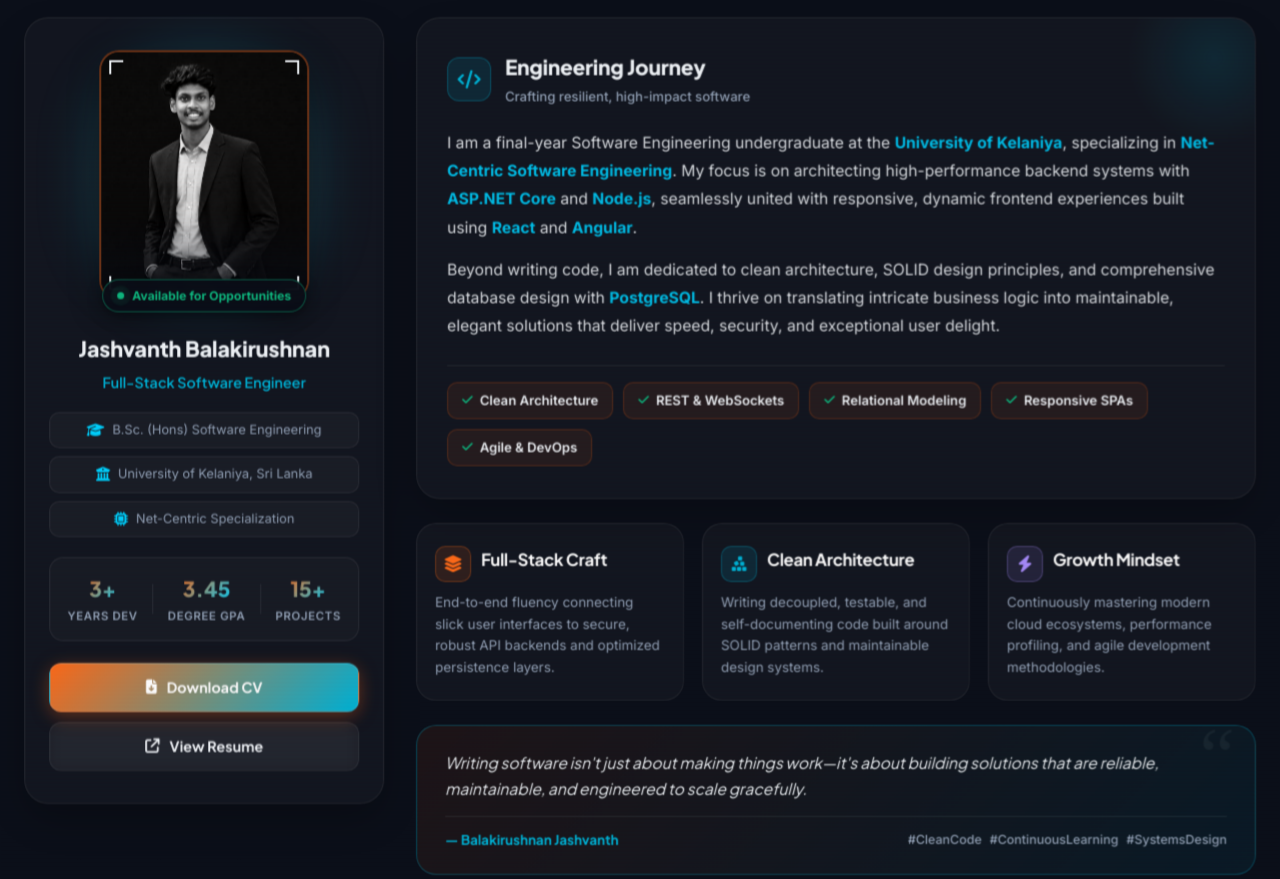
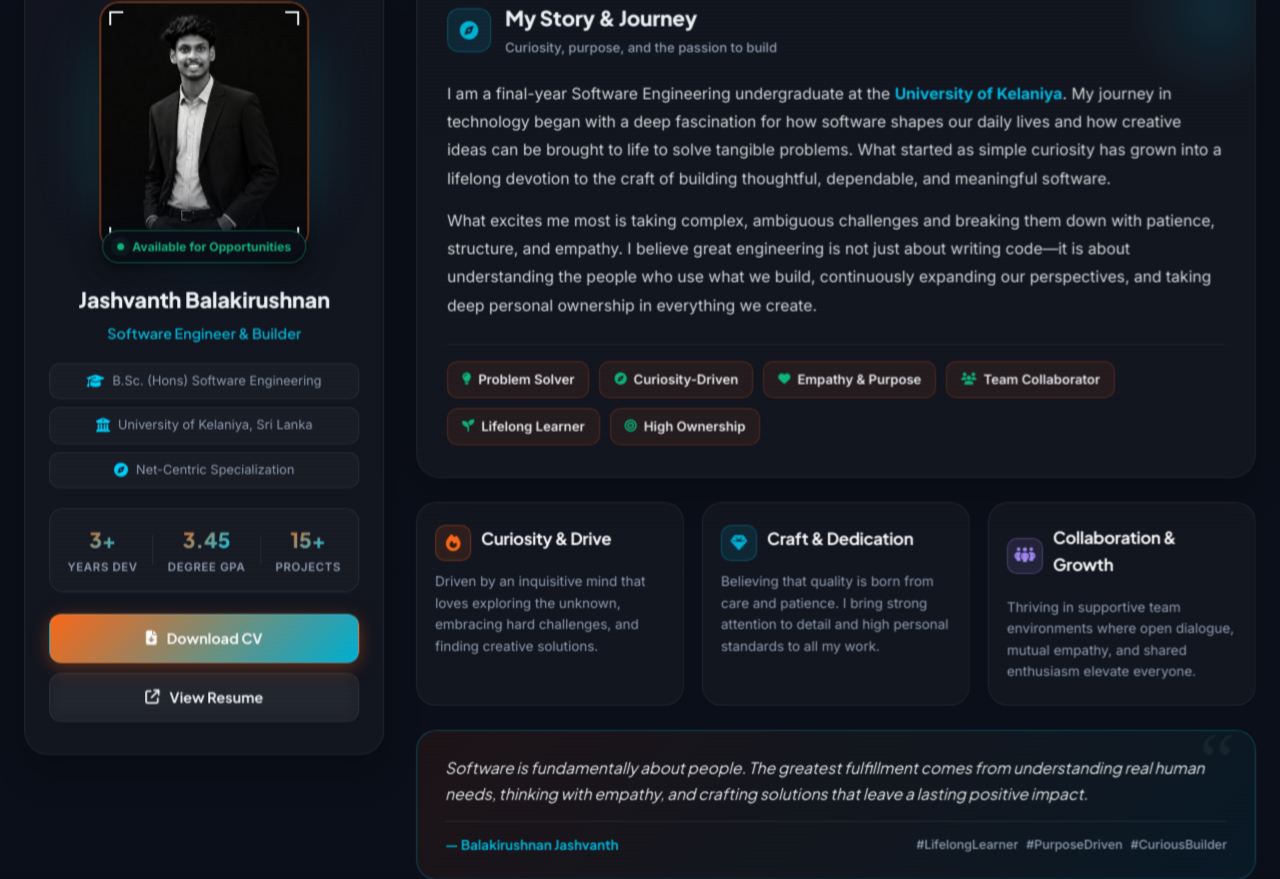
Before and after one commit to jashvanth370/React_Portfolio, a React (Vite) app: page / in a window 1280 px wide. Shown: the part 1218-2097 px from the top of the page. Built offline with nearby package versions, Linux system fonts and the light colour scheme.

Commit message:
feat: add About and Hero components for the portfolio application

```diff
--- a/src/components/About.jsx
+++ b/src/components/About.jsx
@@ -20,7 +20,7 @@ export default function About() {
           </Reveal>
 
           <Reveal className="about-subtitle">
-            Bridging scalable software architecture, clean code principles, and intuitive user experiences.
+            Driven by curiosity, craft, and a relentless passion for turning real-world problems into meaningful solutions.
           </Reveal>
         </div>
 
@@ -55,7 +55,7 @@ export default function About() {
 
             <div className="about-profile-info">
               <h3 className="about-profile-name">Jashvanth Balakirushnan</h3>
-              <p className="about-profile-title">Full-Stack Software Engineer</p>
+              <p className="about-profile-title">Software Engineer &amp; Builder</p>
 
               <div className="about-meta-list">
                 <div className="about-meta-item">
@@ -67,7 +67,7 @@ export default function About() {
                   <span>University of Kelaniya, Sri Lanka</span>
                 </div>
                 <div className="about-meta-item">
-                  <i className="fa-solid fa-microchip"></i>
+                  <i className="fa-solid fa-compass"></i>
                   <span>Net-Centric Specialization</span>
                 </div>
               </div>
@@ -117,68 +117,69 @@ export default function About() {
 
               <div className="about-card-top">
                 <div className="about-card-icon-box">
-                  <i className="fa-solid fa-code"></i>
+                  <i className="fa-solid fa-compass"></i>
                 </div>
                 <div>
-                  <h3 className="about-card-heading">Engineering Journey</h3>
-                  <span className="about-card-sub">Crafting resilient, high-impact software</span>
+                  <h3 className="about-card-heading">My Story &amp; Journey</h3>
+                  <span className="about-card-sub">Curiosity, purpose, and the passion to build</span>
                 </div>
               </div>
 
               <div className="about-bio-text">
                 <p>
-                  I am a final-year Software Engineering undergraduate at the <strong>University of Kelaniya</strong>, specializing in <strong>Net-Centric Software Engineering</strong>. My focus is on architecting high-performance backend systems with <strong>ASP.NET Core</strong> and <strong>Node.js</strong>, seamlessly united with responsive, dynamic frontend experiences built using <strong>React</strong> and <strong>Angular</strong>.
+                  I am a final-year Software Engineering undergraduate at the <strong>University of Kelaniya</strong>. My journey in technology began with a deep fascination for how software shapes our daily lives and how creative ideas can be brought to life to solve tangible problems. What started as simple curiosity has grown into a lifelong devotion to the craft of building thoughtful, dependable, and meaningful software.
                 </p>
                 <p>
-                  Beyond writing code, I am dedicated to clean architecture, SOLID design principles, and comprehensive database design with <strong>PostgreSQL</strong>. I thrive on translating intricate business logic into maintainable, elegant solutions that deliver speed, security, and exceptional user delight.
+                  What excites me most is taking complex, ambiguous challenges and breaking them down with patience, structure, and empathy. I believe great engineering is not just about writing code—it is about understanding the people who use what we build, continuously expanding our perspectives, and taking deep personal ownership in everything we create.
                 </p>
               </div>
 
-              {/* Core Competencies Badges */}
+              {/* Personal Strengths / Values Badges */}
               <div className="about-competencies">
-                <span className="comp-tag"><i className="fa-solid fa-check"></i> Clean Architecture</span>
-                <span className="comp-tag"><i className="fa-solid fa-check"></i> REST &amp; WebSockets</span>
-                <span className="comp-tag"><i className="fa-solid fa-check"></i> Relational Modeling</span>
-                <span className="comp-tag"><i className="fa-solid fa-check"></i> Responsive SPAs</span>
-                <span className="comp-tag"><i className="fa-solid fa-check"></i> Agile &amp; DevOps</span>
+                <span className="comp-tag"><i className="fa-solid fa-lightbulb"></i> Problem Solver</span>
+                <span className="comp-tag"><i className="fa-solid fa-compass"></i> Curiosity-Driven</span>
+                <span className="comp-tag"><i className="fa-solid fa-heart"></i> Empathy &amp; Purpose</span>
+                <span className="comp-tag"><i className="fa-solid fa-users"></i> Team Collaborator</span>
+                <span className="comp-tag"><i className="fa-solid fa-seedling"></i> Lifelong Learner</span>
+                <span className="comp-tag"><i className="fa-solid fa-bullseye"></i> High Ownership</span>
               </div>
             </Reveal>
 
-            {/* Bento Card 2: Three Engineering Pillars */}
+            {/* Bento Card 2: Three Personal Pillars */}
             <div className="about-pillars-grid">
               <Reveal variant="reveal-right" className="about-pillar-box pillar-orange">
                 <div className="pillar-header">
                   <div className="pillar-icon">
-                    <i className="fa-solid fa-layer-group"></i>
+                    <i className="fa-solid fa-fire"></i>
                   </div>
-                  <h4 className="pillar-name">Full-Stack Craft</h4>
+                  <h4 className="pillar-name">Curiosity &amp; Drive</h4>
                 </div>
                 <p className="pillar-summary">
-                  End-to-end fluency connecting slick user interfaces to secure, robust API backends and optimized persistence layers.
+                  Driven by an inquisitive mind that loves exploring the unknown, embracing hard challenges, and finding creative solutions.
                 </p>
               </Reveal>
 
               <Reveal variant="reveal-right" className="about-pillar-box pillar-cyan">
                 <div className="pillar-header">
                   <div className="pillar-icon">
-                    <i className="fa-solid fa-cubes-stacked"></i>
+                    <i className="fa-solid fa-gem"></i>
                   </div>
-                  <h4 className="pillar-name">Clean Architecture</h4>
+                  <h4 className="pillar-name">Craft &amp; Dedication</h4>
                 </div>
                 <p className="pillar-summary">
-                  Writing decoupled, testable, and self-documenting code built around SOLID patterns and maintainable design systems.
+                  Believing that quality is born from care and patience. I bring strong attention to detail and high personal standards to all my work.
                 </p>
               </Reveal>
 
               <Reveal variant="reveal-right" className="about-pillar-box pillar-purple">
                 <div className="pillar-header">
                   <div className="pillar-icon">
-                    <i className="fa-solid fa-bolt"></i>
+                    <i className="fa-solid fa-people-group"></i>
                   </div>
-                  <h4 className="pillar-name">Growth Mindset</h4>
+                  <h4 className="pillar-name">Collaboration &amp; Growth</h4>
                 </div>
                 <p className="pillar-summary">
-                  Continuously mastering modern cloud ecosystems, performance profiling, and agile development methodologies.
+                  Thriving in supportive team environments where open dialogue, mutual empathy, and shared enthusiasm elevate everyone.
                 </p>
               </Reveal>
             </div>
@@ -187,14 +188,14 @@ export default function About() {
             <Reveal variant="reveal-right" className="about-quote-card">
               <div className="quote-mark">“</div>
               <p className="quote-text">
-                Writing software isn&apos;t just about making things work—it&apos;s about building solutions that are reliable, maintainable, and engineered to scale gracefully.
+                Software is fundamentally about people. The greatest fulfillment comes from understanding real human needs, thinking with empathy, and crafting solutions that leave a lasting positive impact.
               </p>
               <div className="quote-author-row">
                 <span className="quote-author">— Balakirushnan Jashvanth</span>
                 <div className="quote-hashtags">
-                  <span>#CleanCode</span>
-                  <span>#ContinuousLearning</span>
-                  <span>#SystemsDesign</span>
+                  <span>#LifelongLearner</span>
+                  <span>#PurposeDriven</span>
+                  <span>#CuriousBuilder</span>
                 </div>
               </div>
             </Reveal>
--- a/src/components/Hero.jsx
+++ b/src/components/Hero.jsx
@@ -81,13 +81,13 @@ export default function Hero() {
         {/* Left Column: Bio & Calls to Action */}
         <Reveal variant="reveal-left" className="hero-left">
           {/* Status Badge */}
-          <div className="hero-status-pill">
+          {/* <div className="hero-status-pill">
             <span className="status-indicator">
               <span className="status-dot-ping" />
               <span className="status-dot" />
             </span>
             <span className="status-text">Available for Opportunities</span>
-          </div>
+          </div> */}
 
           {/* Primary Heading (Single h1 for SEO & a11y) */}
           <h1 className="hero-title">
```
